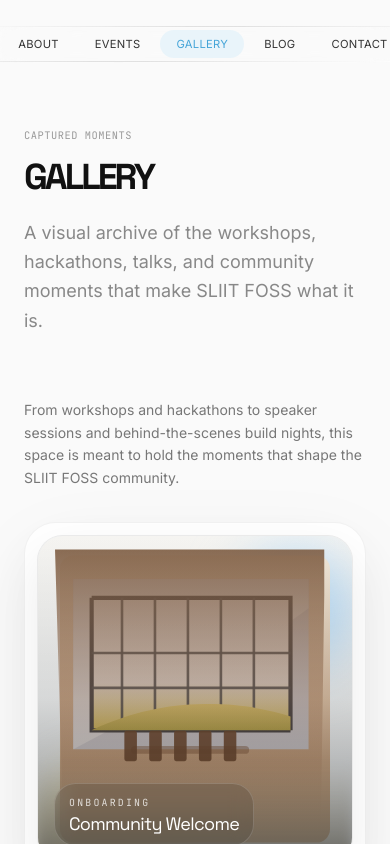
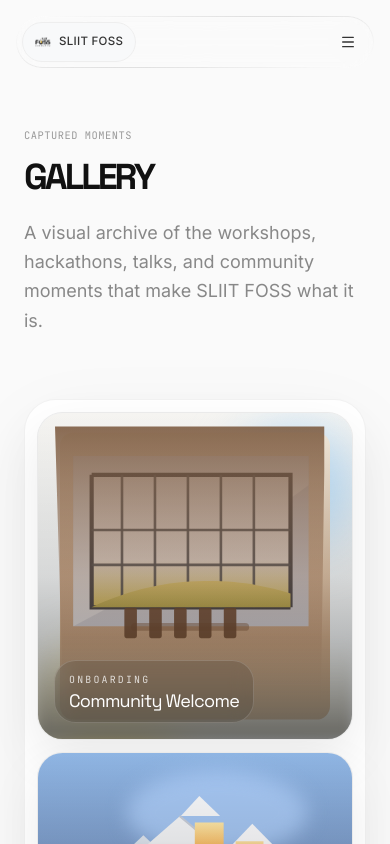
Before and after one commit to sliit-foss/sliitfoss-web, a Next.js app: page /gallery in a window 390 px wide. Shown: the top 844 px of the page. Built offline with nearby package versions, Linux system fonts and the light colour scheme.

Commit message:
feat: added mobile navbar

```diff
--- a/src/app/gallery/gallery-grid.tsx
+++ b/src/app/gallery/gallery-grid.tsx
@@ -9,13 +9,13 @@
   return (
     <section className="pb-24 md:pb-32 px-6 bg-[#fafafa]">
       <div className="max-w-6xl mx-auto">
-        <FadeUp className="mb-8 md:mb-10">
+        {/* <FadeUp className="mb-8 md:mb-10">
           <p className="max-w-2xl text-sm md:text-base text-[#777] leading-relaxed">
             From workshops and hackathons to speaker sessions and behind-the-scenes
             build nights, this space is meant to hold the moments that shape the
             SLIIT FOSS community.
           </p>
-        </FadeUp>
+        </FadeUp> */}
 
         <div className="rounded-[2rem] border border-black/[0.05] bg-white p-3 md:p-4 shadow-[0_24px_80px_rgba(17,17,17,0.05)]">
           <Stagger
--- a/src/components/layout/navbar.tsx
+++ b/src/components/layout/navbar.tsx
@@ -1,45 +1,66 @@
 "use client";
 
+import Image from "next/image";
 import Link from "next/link";
-import Image from "next/image";
+import { useEffect, useRef, useState } from "react";
+import { Menu, X } from "lucide-react";
+import { AnimatePresence, motion } from "motion/react";
 import { usePathname } from "next/navigation";
-import { motion } from "motion/react";
 import { siteConfig } from "@/content/site";
+import { cn } from "@/lib/utils";
 
 const navLinks = siteConfig.navLinks;
 
-export function Navbar() {
-  const pathname = usePathname();
+function isActivePath(pathname: string, href: string) {
+  if (href === "/") {
+    return pathname === href;
+  }
 
+  return pathname === href || pathname.startsWith(`${href}/`);
+}
+
+function BrandLink({ mobile = false }: { mobile?: boolean }) {
   return (
-    <header className="fixed top-6 left-1/2 z-50 -translate-x-1/2 w-full max-w-fit px-4 flex items-center justify-center gap-3 pointer-events-none">
-      {/* Logo Pill */}
+    <Link
+      href="/"
+      className={cn(
+        "group flex items-center overflow-hidden border border-[#eee] bg-[#f8f9fa] text-[#333] transition-all duration-300",
+        mobile ? "h-10 gap-2 rounded-2xl px-3" : "h-8 w-8 justify-start rounded-full hover:w-[110px]"
+      )}
+    >
+      <div className={cn("flex items-center justify-center", mobile ? "h-4 w-4" : "h-8 w-8 flex-shrink-0")}>
+        <Image
+          src="/logo-dark.png"
+          alt="SLIIT FOSS"
+          width={16}
+          height={16}
+          className="h-4 w-4 object-contain"
+        />
+      </div>
+      <span
+        className={cn(
+          "font-medium tracking-wide whitespace-nowrap",
+          mobile ? "text-[0.72rem] uppercase" : "pr-3 text-[0.7rem] opacity-0 transition-opacity duration-300 group-hover:opacity-100"
+        )}
+      >
+        SLIIT FOSS
+      </span>
+    </Link>
+  );
+}
+
+function DesktopNavbar({ pathname }: { pathname: string }) {
+  return (
+    <header className="pointer-events-none fixed top-6 left-1/2 z-50 hidden w-full max-w-fit -translate-x-1/2 items-center justify-center gap-3 px-4 lg:flex">
       <motion.div
         className="liquid-glass pointer-events-auto p-1"
         initial={{ y: -20, opacity: 0 }}
         animate={{ y: 0, opacity: 1 }}
         transition={{ duration: 0.5, ease: "easeOut" }}
       >
-        <Link
-          href="/"
-          className="group flex overflow-hidden items-center justify-start h-8 rounded-full bg-[#f8f9fa] border border-[#eee] transition-all duration-300 w-8 hover:w-[110px]"
-        >
-          <div className="flex-shrink-0 w-8 h-8 flex items-center justify-center">
-            <Image
-              src="/logo-dark.png"
-              alt="SLIIT FOSS"
-              width={16}
-              height={16}
-              className="w-4 h-4 object-contain"
-            />
-          </div>
-          <span className="text-[0.7rem] font-medium tracking-wide whitespace-nowrap opacity-0 group-hover:opacity-100 transition-opacity duration-300 pr-3 text-[#333]">
-            SLIIT FOSS
-          </span>
-        </Link>
+        <BrandLink />
       </motion.div>
 
-      {/* Main Nav (Links) */}
       <motion.nav
         className="liquid-glass pointer-events-auto flex items-center gap-1 p-1"
         initial={{ y: -20, opacity: 0 }}
@@ -47,16 +68,15 @@
         transition={{ duration: 0.5, ease: "easeOut", delay: 0.05 }}
       >
         {navLinks.map((link) => {
-          const isActive = pathname === link.href;
+          const isActive = isActivePath(pathname, link.href);
           return (
             <Link
               key={link.href}
               href={link.href}
-              className={`px-4 py-1.5 rounded-full text-[0.7rem] font-normal uppercase tracking-wide transition-all duration-200 whitespace-nowrap ${
-                isActive
-                  ? "text-[#46a5d8] bg-[#e9f4fa]"
-                  : "text-[#333] bg-[#fafafa] hover:bg-[#f0f0f0]"
-              }`}
+              className={cn(
+                "rounded-full px-4 py-1.5 text-[0.7rem] font-normal uppercase tracking-wide whitespace-nowrap transition-all duration-200",
+                isActive ? "bg-[#e9f4fa] text-[#46a5d8]" : "bg-[#fafafa] text-[#333] hover:bg-[#f0f0f0]"
+              )}
             >
               {link.label}
             </Link>
@@ -64,7 +84,6 @@
         })}
       </motion.nav>
 
-      {/* CTA (Login / Join) Separated */}
       <motion.div
         className="liquid-glass pointer-events-auto p-1"
         initial={{ y: -20, opacity: 0 }}
@@ -73,7 +92,7 @@
       >
         <Link
           href="/join"
-          className="px-5 py-1.5 flex items-center justify-center rounded-full text-[0.7rem] font-normal uppercase tracking-wide text-[#333] bg-[#fafafa] transition-colors whitespace-nowrap hover:bg-[#f0f0f0]"
+          className="flex items-center justify-center rounded-full bg-[#fafafa] px-5 py-1.5 text-[0.7rem] font-normal uppercase tracking-wide whitespace-nowrap text-[#333] transition-colors hover:bg-[#f0f0f0]"
         >
           Join Us
         </Link>
@@ -81,3 +100,139 @@
     </header>
   );
 }
+
+export function Navbar() {
+  const pathname = usePathname();
+  const [isMenuOpen, setIsMenuOpen] = useState(false);
+  const mobileNavbarRef = useRef<HTMLDivElement>(null);
+  const desktopNavItemClass =
+    "bg-[#fafafa] text-[#333] hover:bg-[#f0f0f0] transition-all duration-200";
+
+  useEffect(() => {
+    const desktopMediaQuery = window.matchMedia("(min-width: 1024px)");
+    const handleDesktopChange = (event: MediaQueryListEvent) => {
+      if (event.matches) {
+        setIsMenuOpen(false);
+      }
+    };
+
+    desktopMediaQuery.addEventListener("change", handleDesktopChange);
+
+    return () => {
+      desktopMediaQuery.removeEventListener("change", handleDesktopChange);
+    };
+  }, []);
+
+  useEffect(() => {
+    if (!isMenuOpen) {
+      return;
+    }
+
+    const handlePointerDown = (event: PointerEvent) => {
+      if (window.matchMedia("(min-width: 1024px)").matches) {
+        return;
+      }
+
+      const target = event.target;
+      if (!(target instanceof Node)) {
+        return;
+      }
+
+      if (mobileNavbarRef.current?.contains(target)) {
+        return;
+      }
+
+      setIsMenuOpen(false);
+    };
+
+    document.addEventListener("pointerdown", handlePointerDown);
+
+    return () => {
+      document.removeEventListener("pointerdown", handlePointerDown);
+    };
+  }, [isMenuOpen]);
+
+  return (
+    <>
+      <DesktopNavbar pathname={pathname} />
+
+      <header className="fixed inset-x-0 top-4 z-50 px-4 lg:hidden">
+        <div
+          ref={mobileNavbarRef}
+          className="pointer-events-none mx-auto flex w-full max-w-sm flex-col"
+        >
+          <motion.div
+            className="liquid-glass pointer-events-auto flex items-center justify-between p-1.5"
+            initial={{ y: -20, opacity: 0 }}
+            animate={{ y: 0, opacity: 1 }}
+            transition={{ duration: 0.5, ease: "easeOut" }}
+            style={{ borderRadius: "1.75rem" }}
+          >
+            <BrandLink mobile />
+            <button
+              type="button"
+              onClick={() => setIsMenuOpen((current) => !current)}
+              className={cn(
+                "flex h-10 w-10 items-center justify-center rounded-2xl",
+                desktopNavItemClass
+              )}
+              aria-expanded={isMenuOpen}
+              aria-controls="mobile-site-navigation"
+              aria-label={isMenuOpen ? "Close navigation menu" : "Open navigation menu"}
+            >
+              {isMenuOpen ? <X className="h-4 w-4" /> : <Menu className="h-4 w-4" />}
+            </button>
+          </motion.div>
+
+          <AnimatePresence initial={false}>
+            {isMenuOpen ? (
+              <motion.div
+                key="mobile-site-navigation"
+                id="mobile-site-navigation"
+                className="liquid-glass pointer-events-auto mt-3 overflow-hidden p-2 shadow-[0_24px_80px_rgba(17,17,17,0.08)]"
+                initial={{ opacity: 0, y: -12, scale: 0.98 }}
+                animate={{ opacity: 1, y: 0, scale: 1 }}
+                exit={{ opacity: 0, y: -10, scale: 0.98 }}
+                transition={{ duration: 0.22, ease: "easeOut" }}
+                style={{ borderRadius: "2.2rem" }}
+              >
+                <nav className="flex flex-col gap-1">
+                  {navLinks.map((link) => {
+                    const isActive = isActivePath(pathname, link.href);
+                    return (
+                      <Link
+                        key={link.href}
+                        href={link.href}
+                        onClick={() => setIsMenuOpen(false)}
+                        className={cn(
+                          "flex items-center gap-3 rounded-2xl px-4 py-3 text-[0.78rem] font-normal uppercase tracking-[0.18em]",
+                          isActive ? "bg-[#e9f4fa] text-[#46a5d8]" : desktopNavItemClass
+                        )}
+                      >
+                        <span className="flex-1 text-right">{link.label}</span>
+                        <span
+                          className={cn(
+                            "h-2 w-2 rounded-full transition-colors",
+                            isActive ? "bg-[#46a5d8]" : "bg-[#d7d7d7]"
+                          )}
+                        />
+                      </Link>
+                    );
+                  })}
+
+                  <Link
+                    href="/join"
+                    onClick={() => setIsMenuOpen(false)}
+                    className="mt-2 flex items-center justify-end rounded-2xl bg-[#111] px-4 py-3 text-right text-[0.78rem] font-normal uppercase tracking-[0.18em] text-white transition-all duration-200 hover:bg-[#222]"
+                  >
+                    Join Us
+                  </Link>
+                </nav>
+              </motion.div>
+            ) : null}
+          </AnimatePresence>
+        </div>
+      </header>
+    </>
+  );
+}
```
